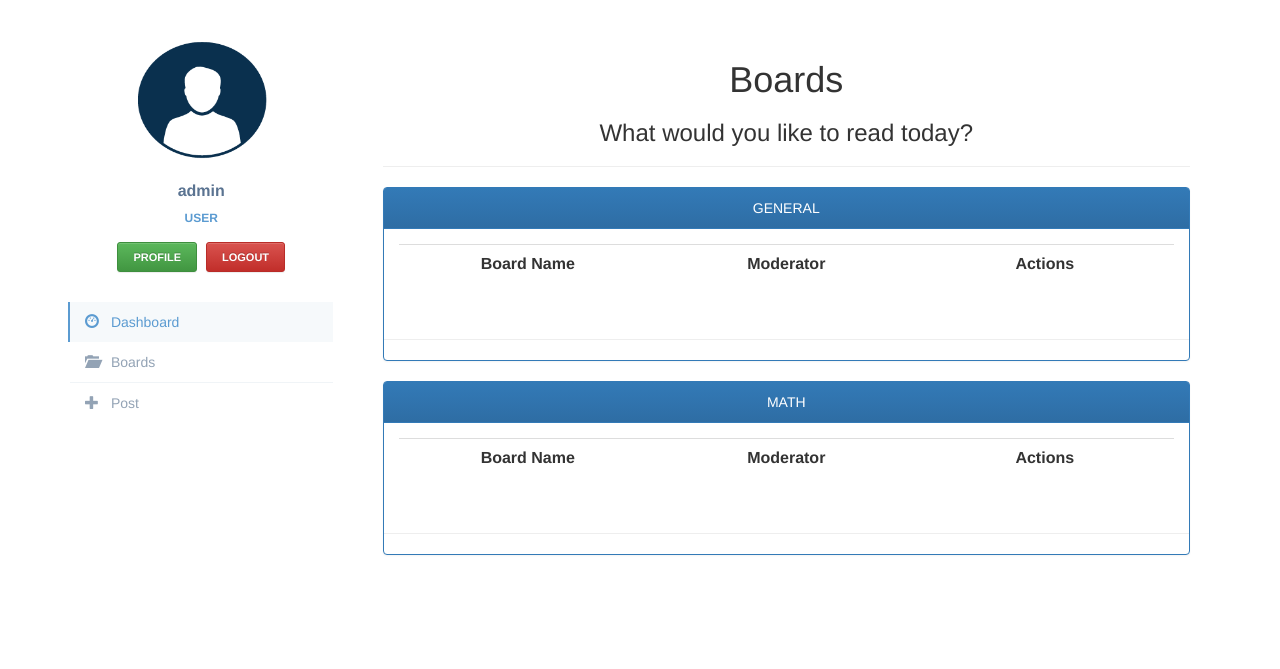
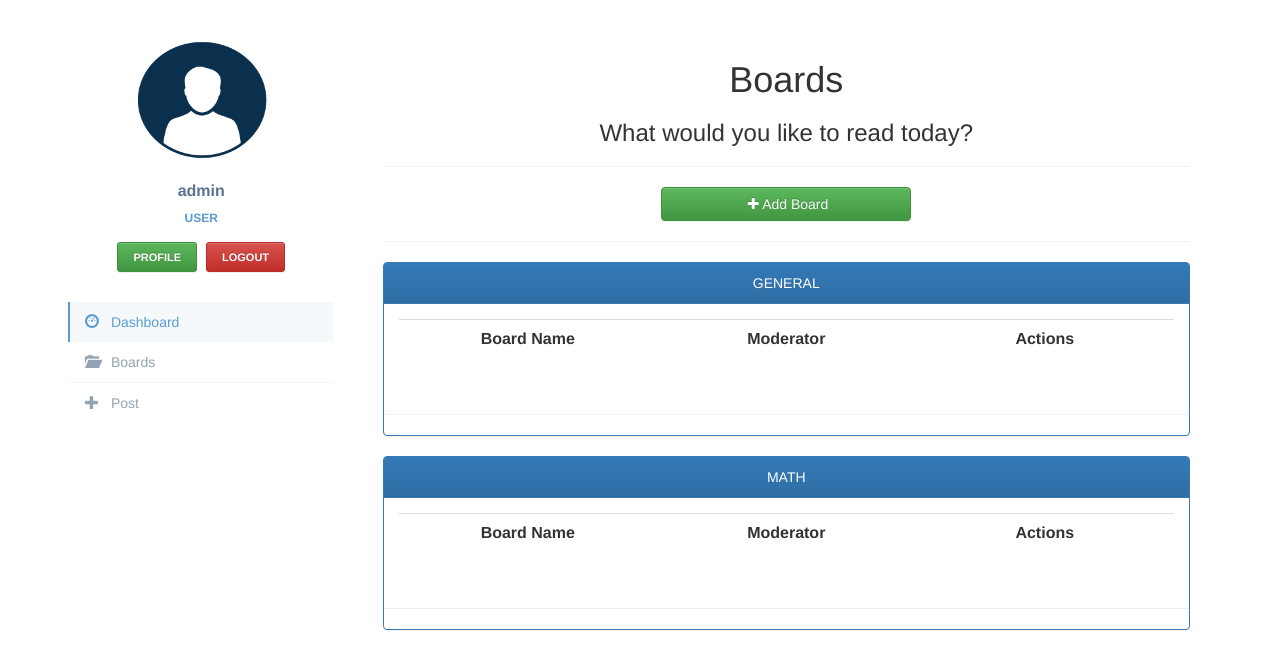
Before and after one commit to porowns/Boards, a Django app: page /boards in a window 1280 px wide. Shown: the top 669 px of the page. Run offline with Django 3.2, Linux system fonts and the light colour scheme; a user stored in the database is signed in; data comes from the database, SQL or seed files in the repository; both versions use the stored data as it was after the commit; data that the repository does not hold is empty; some libraries are stand-ins or nearby versions; some web fonts are replaced.

Commit message:
Users can remove a board.

```diff
--- a/Boards/app/templates/boards.html
+++ b/Boards/app/templates/boards.html
@@ -5,6 +5,8 @@
 <div class="greeting">
   <h1>Boards</h1>
   <h3>What would you like to read today?</h3>
+  <hr>
+  <button onclick="location.href ='/create-board'" type="button" class="profile-button btn btn-success view-button"><i class="fa fa-fw fa-plus"></i>Add Board</button>
   <hr>
 </div>
 
--- a/Boards/app/views.py
+++ b/Boards/app/views.py
@@ -163,15 +163,8 @@ def modifyBoard(request, pk):
 def removeBoard(request, pk):
     user = request.user
     if user.is_authenticated():
-        user = request.user
-        usergroup = getGroup(user)
-        return render(
-            request,
-            'remove_board.html',
-            context={
-                'user': user,
-                'usergroup': usergroup,
-            }
-        )
+        board = Board.objects.get(pk = pk)
+        board.delete()
+        return redirect('boards')
     else:
         return redirect('login')
```
Also changed, not shown: Boards/db.sqlite3.
